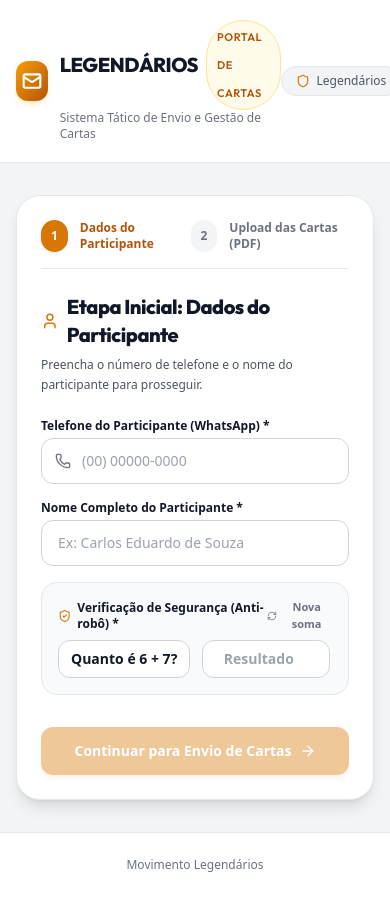
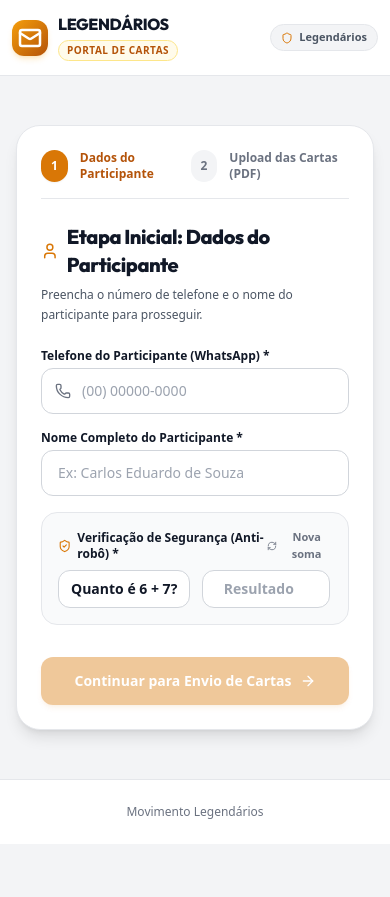
Before and after one commit to brayan-mesquita/sistema-cartas, a Next.js app: page / in a window 390 px wide. After the commit the page ends 844 px from the top, so only its background shows below. Built offline with nearby package versions, Linux system fonts and the light colour scheme.

Commit message:
fix: refatora layout responsivo do Header para telas mobile

```diff
--- a/src/components/Header.tsx
+++ b/src/components/Header.tsx
@@ -3,22 +3,29 @@ import { Mail, Shield } from "lucide-react";
 
 export function Header() {
   return (
-    <header className="w-full py-5 px-4 border-b border-[#e5e7eb] bg-[#ffffff] shadow-xs sticky top-0 z-50">
-      <div className="max-w-4xl mx-auto flex items-center justify-between">
-        <div className="flex items-center gap-3">
-          <div className="h-10 w-10 rounded-xl bg-gradient-to-br from-amber-500 to-amber-700 flex items-center justify-center shadow-md shadow-amber-500/20">
-            <Mail className="h-5 w-5 text-white stroke-[2.5]" />
+    <header className="w-full py-3.5 sm:py-4 px-3 sm:px-6 border-b border-[#e5e7eb] bg-[#ffffff] shadow-xs sticky top-0 z-50">
+      <div className="max-w-4xl mx-auto flex items-center justify-between gap-2">
+        <div className="flex items-center gap-2.5 min-w-0">
+          <div className="h-9 w-9 sm:h-10 sm:w-10 rounded-xl bg-gradient-to-br from-amber-500 to-amber-700 flex items-center justify-center shadow-md shadow-amber-500/20 shrink-0">
+            <Mail className="h-4.5 w-4.5 sm:h-5 sm:w-5 text-white stroke-[2.5]" />
           </div>
-          <div>
-            <h1 className="text-xl font-extrabold tracking-tight text-[#111827] flex items-center gap-2">
-              LEGENDÁRIOS <span className="text-[11px] px-2.5 py-0.5 rounded-full bg-amber-50 text-amber-700 border border-amber-200 font-semibold uppercase tracking-wider">Portal de Cartas</span>
-            </h1>
-            <p className="text-xs text-[#6b7280] font-medium">Sistema Tático de Envio e Gestão de Cartas</p>
+          <div className="min-w-0">
+            <div className="flex items-center gap-1.5 flex-wrap">
+              <h1 className="text-base sm:text-xl font-extrabold tracking-tight text-[#111827] leading-tight">
+                LEGENDÁRIOS
+              </h1>
+              <span className="text-[10px] sm:text-[11px] px-2 py-0.5 rounded-full bg-amber-50 text-amber-700 border border-amber-200 font-bold uppercase tracking-wider whitespace-nowrap shrink-0">
+                Portal de Cartas
+              </span>
+            </div>
+            <p className="text-[11px] sm:text-xs text-[#6b7280] font-medium leading-none mt-0.5 truncate hidden sm:block">
+              Sistema Tático de Envio e Gestão de Cartas
+            </p>
           </div>
         </div>
 
-        <div className="flex items-center gap-1.5 text-xs text-[#4b5563] bg-[#f3f4f6] px-3.5 py-1.5 rounded-full border border-[#e5e7eb] font-medium">
-          <Shield className="h-3.5 w-3.5 text-amber-600" />
+        <div className="shrink-0 flex items-center gap-1.5 text-[11px] sm:text-xs text-[#4b5563] bg-[#f3f4f6] px-2.5 sm:px-3.5 py-1 sm:py-1.5 rounded-full border border-[#e5e7eb] font-semibold whitespace-nowrap">
+          <Shield className="h-3 sm:h-3.5 w-3 sm:w-3.5 text-amber-600 shrink-0" />
           <span>Legendários</span>
         </div>
       </div>
```
